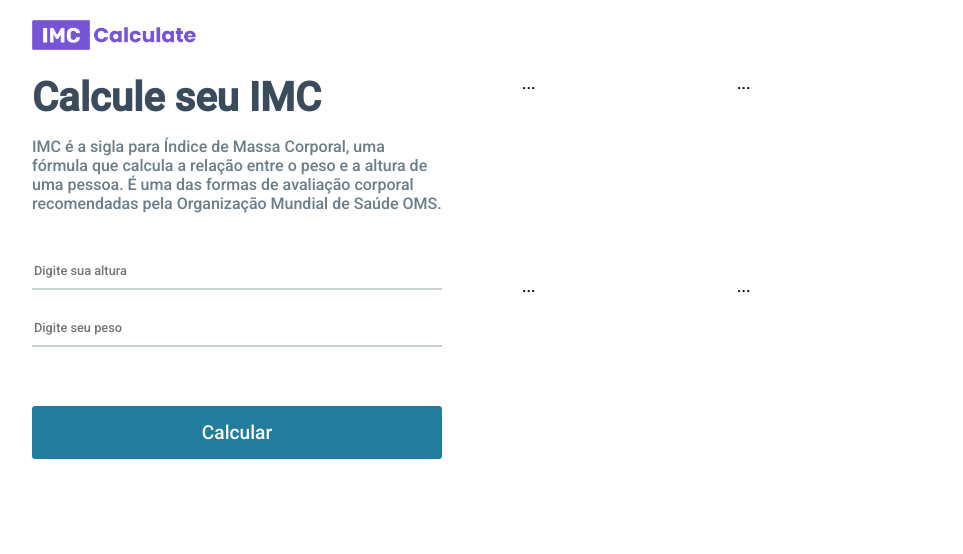
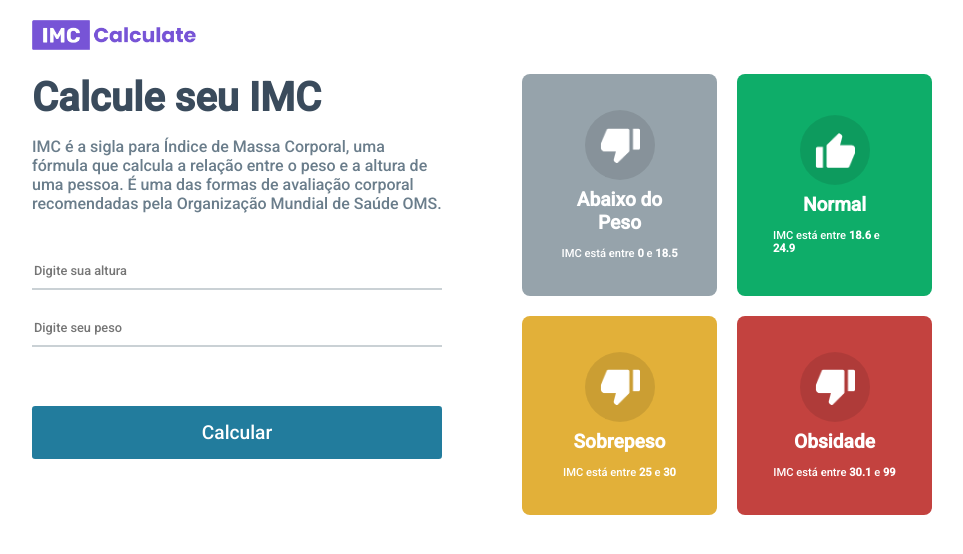
Before and after one commit to antoniocarlosrs/IMC_Calculate_React, a React (Vite) app: page / in a window 1280 px wide. Shown: the top 554 px of the page, without its empty margins (158-1121 px from the left). Built offline with nearby package versions, Linux system fonts and the light colour scheme.

Commit message:
Finalizado gridItem visual

```diff
--- a/src/components/GridItem/GridItem.module.css
+++ b/src/components/GridItem/GridItem.module.css
@@ -0,0 +1,33 @@
+.main {
+    flex: 1;
+    color: #fff;
+    border-radius: .5rem;
+    display: flex;
+    justify-content: center;
+    align-items: center;
+    flex-direction: column;
+    padding: 2.25rem;
+    cursor: pointer;
+}
+
+.gridIcon {
+    width: 70px;
+    height: 70px;
+    border-radius: 50%;
+    background-color: rgba(0, 0, 0, .1);
+    display: flex;
+    justify-content: center;
+    align-items: center;
+}
+
+.gridTitle {
+    font-size: 1.2rem;
+    font-weight: bold;
+    margin-top: .5rem;
+    text-align: center;
+}
+
+.gridInfo {
+    font-size: .7rem;
+    margin-top: .8rem;
+}
--- a/src/components/GridItem/GridItem.tsx
+++ b/src/components/GridItem/GridItem.tsx
@@ -1,4 +1,7 @@
 import {Levels} from '../../helpers/imc';
+import styles from './GridItem.module.css';
+import upImage from '../../assets/up.png';
+import downImage from '../../assets/down.png';
 
 type Props = {
     item: Levels
@@ -7,6 +10,20 @@
 export const GridItem = ({item} : Props) => {
 
     return (
-        <div>...</div>
+        <div className={styles.main} style={{backgroundColor: item.color}}>
+            <div className={styles.gridIcon}>
+                <img src={item.icon === 'up' ? upImage : downImage} alt='icones' width={40} />
+            </div>
+
+            <div className={styles.gridTitle}>
+                {item.title}
+            </div>
+
+            <div className={styles.gridInfo}>
+            <>
+                IMC está entre <strong>{item.imc[0]}</strong> e <strong>{item.imc[1]}</strong>
+            </>
+            </div>
+        </div>
     )
 }
```
